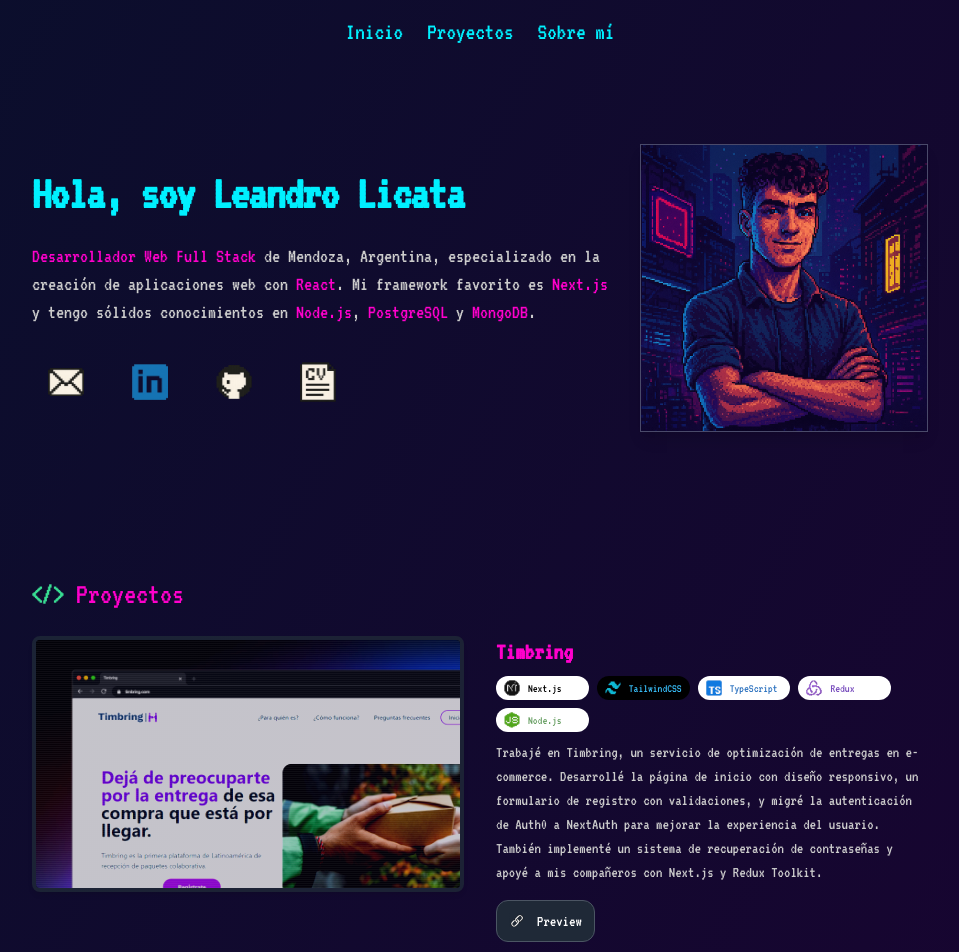
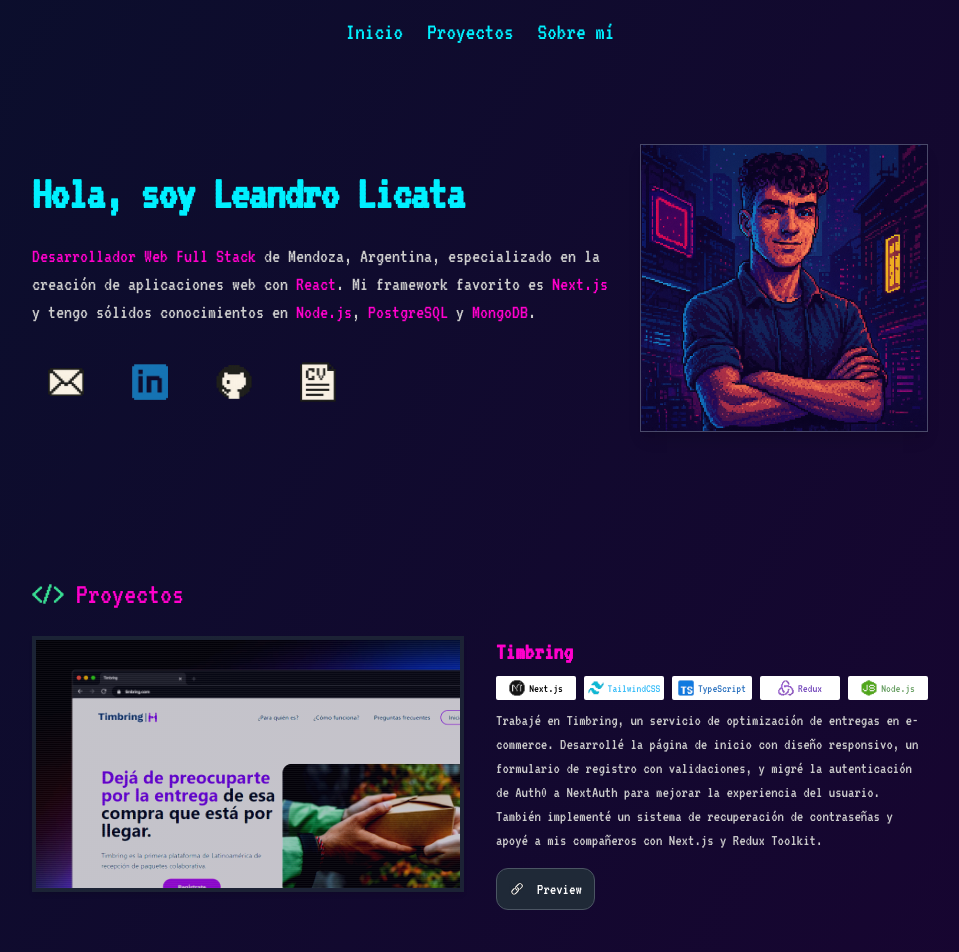
Before and after one commit to LeandroLicata/web-portfolio, a Next.js app: page / in a window 1280 px wide. Shown: the top 952 px of the page, without its empty margins (160-1119 px from the left). Built offline with nearby package versions, Linux system fonts and the light colour scheme.

Commit message:
projets tags modified

```diff
--- a/src/components/Projects.tsx
+++ b/src/components/Projects.tsx
@@ -4,47 +4,47 @@
 const TAGS = {
   NEXT: {
     name: "Next.js",
-    className: "bg-white text-black",
+    className: "text-black",
     iconSrc: "/icons/next.png",
   },
   TAILWIND: {
     name: "TailwindCSS",
-    className: "bg-black text-[#38BDF8]",
+    className: "text-[#38BDF8]",
     iconSrc: "/icons/tailwind.png",
   },
   TYPESCRIPT: {
     name: "TypeScript",
-    className: "bg-white text-[#2F74C0]",
+    className: "text-[#2F74C0]",
     iconSrc: "/icons/typescript.png",
   },
   REDUX: {
     name: "Redux",
-    className: "bg-white text-[#764ABC]",
+    className: "text-[#764ABC]",
     iconSrc: "/icons/redux.png",
   },
   NODE: {
     name: "Node.js",
-    className: "bg-white text-[#689F63]",
+    className: "text-[#689F63]",
     iconSrc: "/icons/node.png",
   },
   REACT: {
     name: "React",
-    className: "bg-white text-[#764ABC]",
+    className: "text-[#764ABC]",
     iconSrc: "/icons/react.png",
   },
   BOOTSTRAP: {
     name: "Bootstrap",
-    className: "bg-white text-[#553D7B]",
+    className: "text-[#553D7B]",
     iconSrc: "/icons/bootstrap.png",
   },
   MONGODB: {
     name: "MongoDB",
-    className: "bg-white text-[#06232E]",
+    className: "text-[#06232E]",
     iconSrc: "/icons/mongo.png",
   },
   CLOUDINARY: {
     name: "Cloudinary",
-    className: "bg-white text-[#3448C5]",
+    className: "text-[#3448C5]",
     iconSrc: "/icons/cloudinary.png",
   },
 };
@@ -126,7 +126,7 @@
             <TVEffect
               src={image}
               alt={`Imagen del proyecto ${title}`}
-              className="object-cover transition duration-500 sm:h-full rounded-lg border border-border-soft shadow-md"
+              className="object-cover transition duration-500 sm:h-full rounded-none border border-border-soft shadow-md"
             />
           </div>
 
@@ -134,11 +134,11 @@
             <h3 className="text-2xl font-semibold text-accent-pink">{title}</h3>
 
             <div className="flex flex-wrap mt-2">
-              <ul className="grid grid-cols-3 md:grid-cols-4 gap-2">
+              <ul className="grid grid-cols-3 md:grid-cols-5 gap-2">
                 {tags.map((tag) => (
                   <li key={tag.name}>
                     <span
-                      className={`flex gap-x-2 rounded-full text-xs py-1 px-2 ${tag.className}`}
+                      className={`flex items-center justify-center gap-x-1 text-xs py-1 px-1 bg-white rounded-sm ${tag.className}`}
                     >
                       <img
                         src={tag.iconSrc}
```
